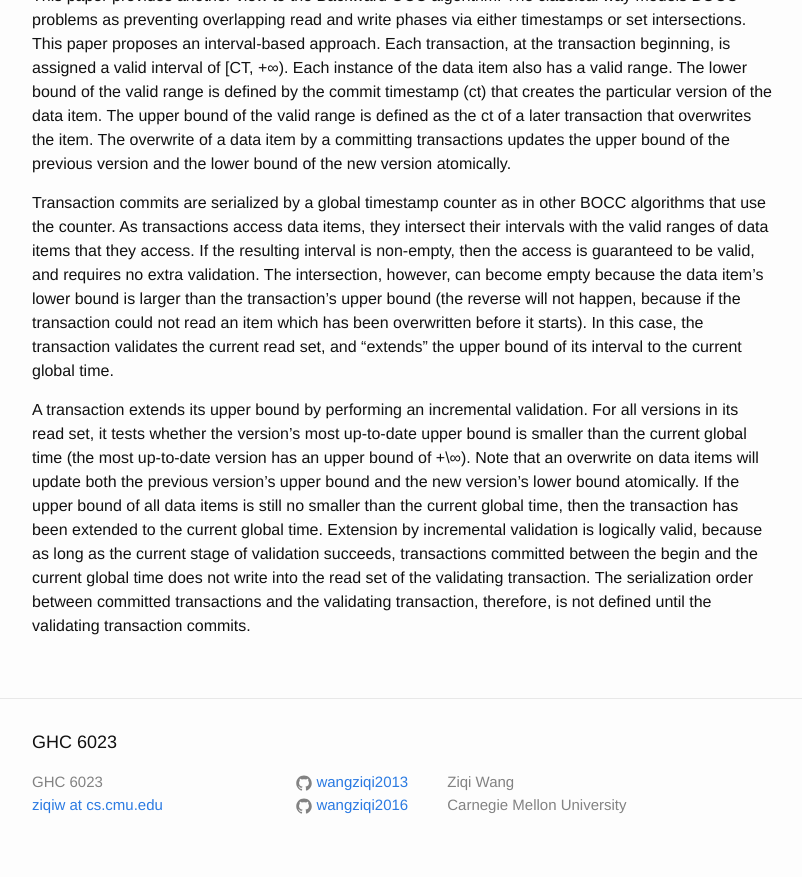
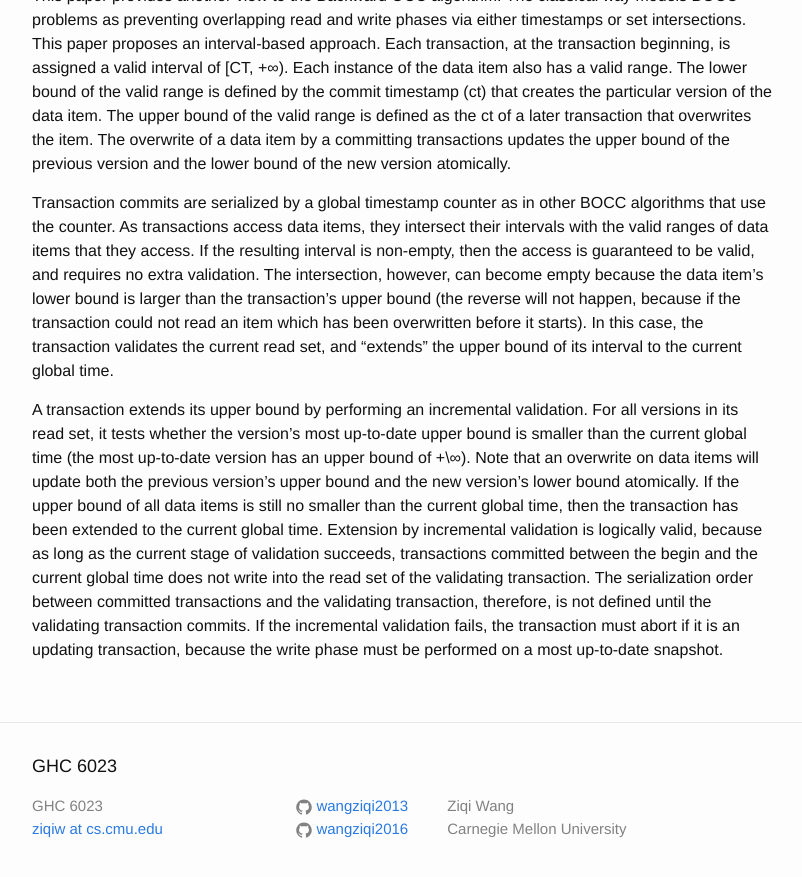
Before and after one commit to wangziqi2013/wangziqi2013.github.io, a Jekyll site: the page built from _posts/2018-04-12-A-Lazy-Snapshot-Algo-with-Eager-Validation.markdown, in a window 1280 px wide and 900 px high, scrolled down 598 px. Shown: the top 877 px of the window, without its empty margins (238-1040 px from the left). Built offline with Jekyll 4.4.1, drawn with Linux system fonts in a browser that asks for light colours.

Commit message:
Small change

```diff
--- a/_posts/2018-04-12-A-Lazy-Snapshot-Algo-with-Eager-Validation.markdown
+++ b/_posts/2018-04-12-A-Lazy-Snapshot-Algo-with-Eager-Validation.markdown
@@ -40,3 +40,5 @@ extended to the current global time. Extension by incremental validation is logi
 as the current stage of validation succeeds, transactions committed between the begin and the current global
 time does not write into the read set of the validating transaction. The serialization order between committed
 transactions and the validating transaction, therefore, is not defined until the validating transaction commits.
+If the incremental validation fails, the transaction must abort if it is an updating transaction, because the
+write phase must be performed on a most up-to-date snapshot.
```
